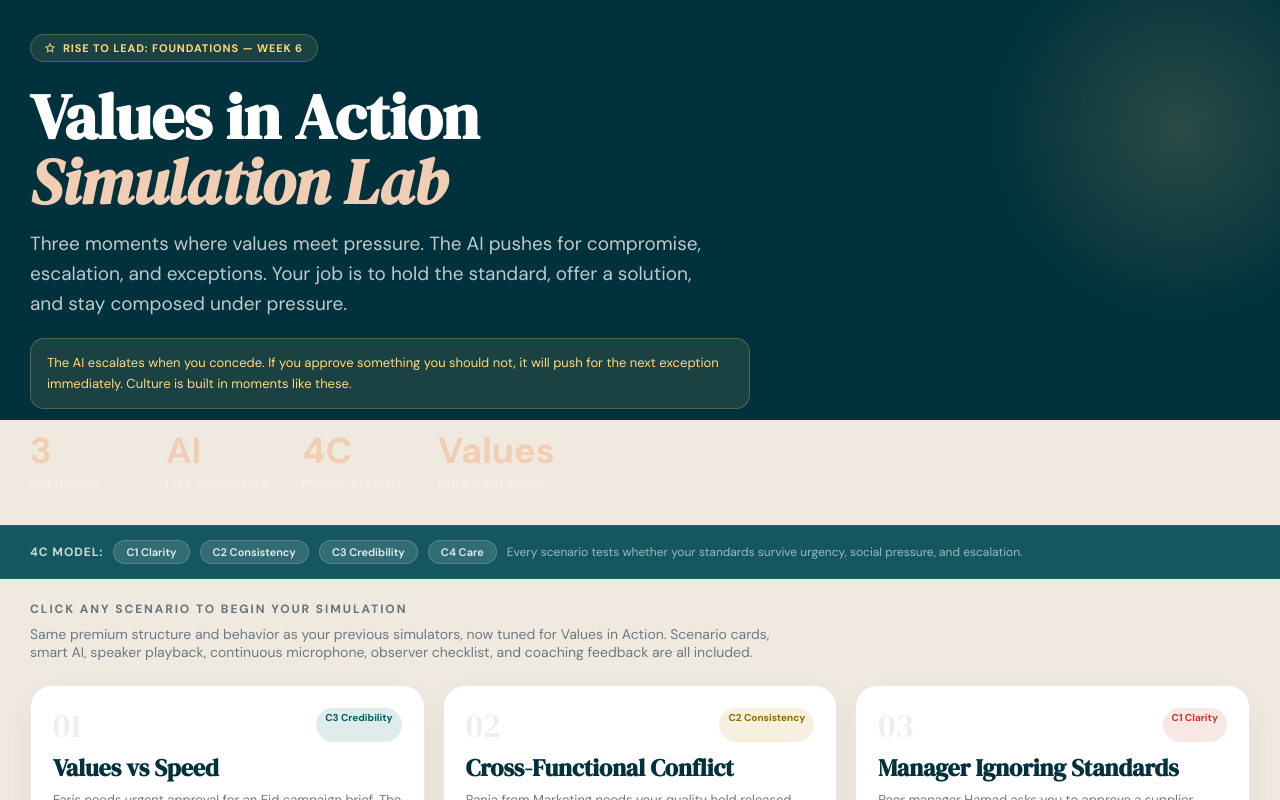
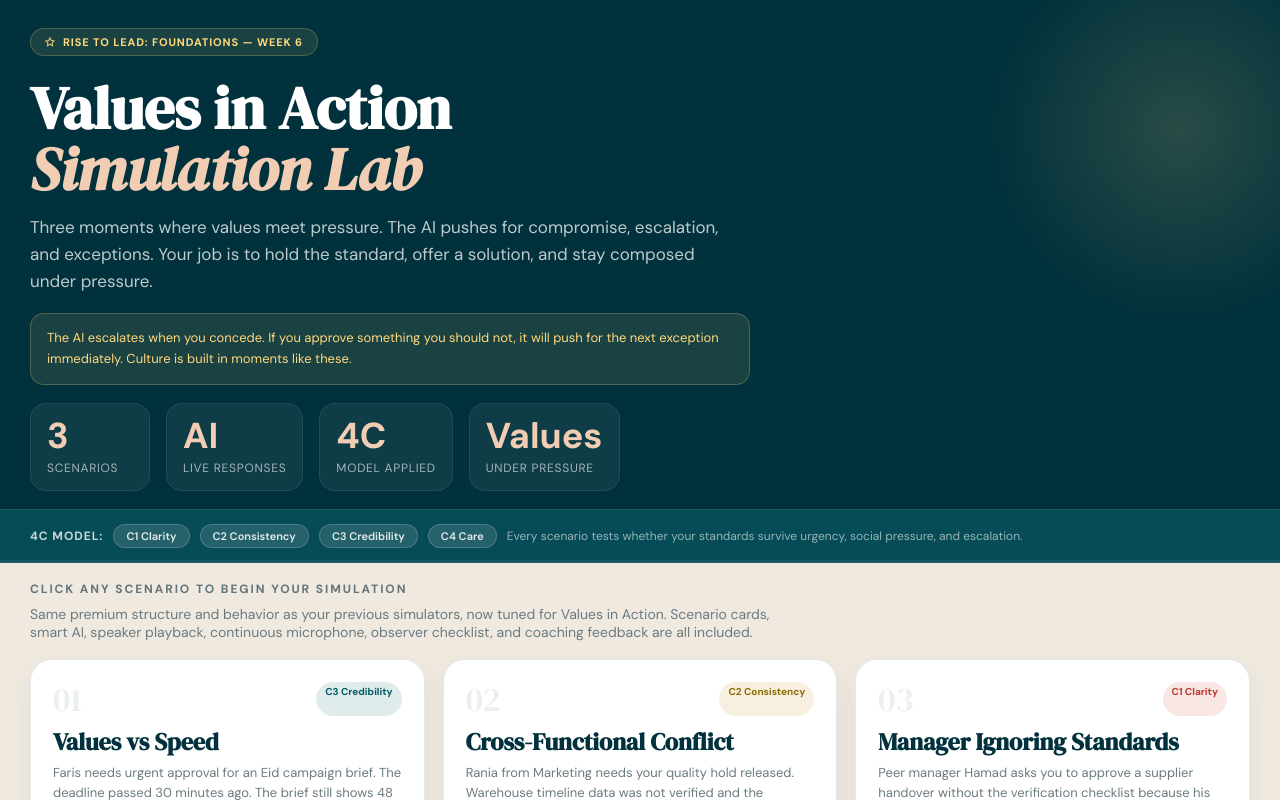
Before and after one commit to Nino-Nutsubidze/Values_In-Action, a website: page index.html in a window 1280 px wide. Drawn offline with Linux system fonts and the light colour scheme.

Commit message:
Update index.html

```diff
--- a/index.html
+++ b/index.html
@@ -15,33 +15,33 @@
 *{box-sizing:border-box;margin:0;padding:0}
 html,body{width:100%;height:100%;font-family:'DM Sans',sans-serif;background:var(--cream);color:#13282e}
 #view-landing,#view-sim{position:fixed;inset:0;overflow:hidden}
-#view-landing{background:linear-gradient(180deg,var(--deep) 0 420px,var(--cream) 420px 100%);overflow-y:auto}
+#view-landing{background:linear-gradient(180deg,var(--deep) 0 560px,var(--cream) 560px 100%);overflow-y:auto}
 #view-sim{display:none;background:var(--deep);color:#fff}
 #view-sim.active{display:flex;flex-direction:column}
 
-.hero{padding:34px 30px 34px;position:relative;overflow:hidden}
+.hero{padding:28px 30px 18px;position:relative;overflow:hidden}
 .hero:before{content:'';position:absolute;right:-110px;top:-80px;width:420px;height:420px;border-radius:50%;
 background:radial-gradient(circle,rgba(255,217,125,.16),transparent 66%)}
 .badge{display:inline-flex;align-items:center;gap:8px;border:1px solid rgba(255,217,125,.22);background:rgba(255,217,125,.1);
 border-radius:999px;padding:6px 14px;font-size:11px;font-weight:700;letter-spacing:.08em;color:var(--glt);text-transform:uppercase;margin-bottom:22px}
 .badge svg{opacity:.9}
 .hero-grid{display:grid;grid-template-columns:minmax(0,720px) 1fr;gap:24px;align-items:end}
-.hero h1{font-family:'DM Serif Display',serif;font-size:clamp(34px,5vw,64px);line-height:1.02;color:#fff;margin-bottom:14px;max-width:700px}
+.hero h1{font-family:'DM Serif Display',serif;font-size:clamp(32px,5vw,60px);line-height:1.02;color:#fff;margin-bottom:14px;max-width:700px}
 .hero h1 em{font-style:italic;color:var(--peach);display:block}
-.hero p{max-width:690px;color:rgba(255,255,255,.74);font-size:19px;line-height:1.6}
+.hero p{max-width:690px;color:rgba(255,255,255,.74);font-size:17px;line-height:1.58}
 .warn-note{margin-top:18px;max-width:720px;background:rgba(255,217,125,.1);border:1px solid rgba(255,217,125,.24);border-radius:14px;padding:14px 16px;color:var(--glt);font-size:13px;line-height:1.6}
-.stats{display:flex;gap:16px;flex-wrap:wrap;margin-top:24px}
-.stat{min-width:120px}
+.stats{display:flex;gap:16px;flex-wrap:wrap;margin-top:18px}
+.stat{min-width:120px;background:rgba(255,255,255,.06);border:1px solid rgba(255,255,255,.08);padding:14px 16px;border-radius:16px}
 .stat strong{display:block;font-size:36px;color:var(--peach);line-height:1}
-.stat span{display:block;margin-top:6px;color:rgba(255,255,255,.5);font-size:12px;letter-spacing:.06em;text-transform:uppercase}
+.stat span{display:block;margin-top:6px;color:rgba(255,255,255,.62);font-size:12px;letter-spacing:.06em;text-transform:uppercase}
 .strip{display:flex;align-items:center;gap:10px;flex-wrap:wrap;background:rgba(7,78,89,.94);padding:14px 30px;border-top:1px solid rgba(255,255,255,.08);border-bottom:1px solid rgba(255,255,255,.08)}
 .strip .label{font-size:12px;font-weight:700;color:rgba(255,255,255,.78);letter-spacing:.08em}
 .pill{padding:4px 12px;border-radius:999px;background:rgba(255,255,255,.12);border:1px solid rgba(255,255,255,.18);font-size:11px;color:rgba(255,255,255,.88);font-weight:600}
 .strip .sub{font-size:12px;color:rgba(255,255,255,.58)}
-.section{padding:22px 30px 40px}
+.section{padding:18px 30px 40px}
 .section .eyebrow{font-size:12px;color:#63757c;font-weight:700;letter-spacing:.16em;text-transform:uppercase;margin-bottom:8px}
 .section .desc{font-size:14px;color:#6a7b81;max-width:760px}
-.cards{display:grid;grid-template-columns:repeat(auto-fit,minmax(290px,1fr));gap:18px;margin-top:24px}
+.cards{display:grid;grid-template-columns:repeat(auto-fit,minmax(290px,1fr));gap:18px;margin-top:18px}
 .card{position:relative;background:#fff;border:1px solid rgba(0,49,60,.1);border-radius:22px;padding:22px;box-shadow:0 10px 30px rgba(0,49,60,.06);cursor:pointer;transition:var(--tr);overflow:hidden}
 .card:hover{transform:translateY(-4px);box-shadow:0 18px 36px rgba(0,49,60,.12);border-color:rgba(0,49,60,.2)}
 .card:before{content:'';position:absolute;inset:auto 0 0 0;height:4px;background:linear-gradient(90deg,var(--teal),var(--gold))}
@@ -522,13 +522,11 @@ function openSim(index){
   updateStateUI();
   $('view-landing').style.display = 'none';
   $('view-sim').classList.add('active');
+  addAIMessage(currentScenario.openingLine, currentScenario.aiRole, currentScenario.gender);
+  history.push({role:'assistant', content: currentScenario.openingLine});
+  inferSuggestions(currentScenario.openingLine);
   pingAPI();
   setTimeout(()=> $('inp').focus(), 120);
-  setTimeout(()=>{
-    addAIMessage(currentScenario.openingLine, currentScenario.aiRole, currentScenario.gender);
-    history.push({role:'assistant', content: currentScenario.openingLine});
-    inferSuggestions(currentScenario.openingLine);
-  }, 280);
 }
 
 function closeSim(){
```
